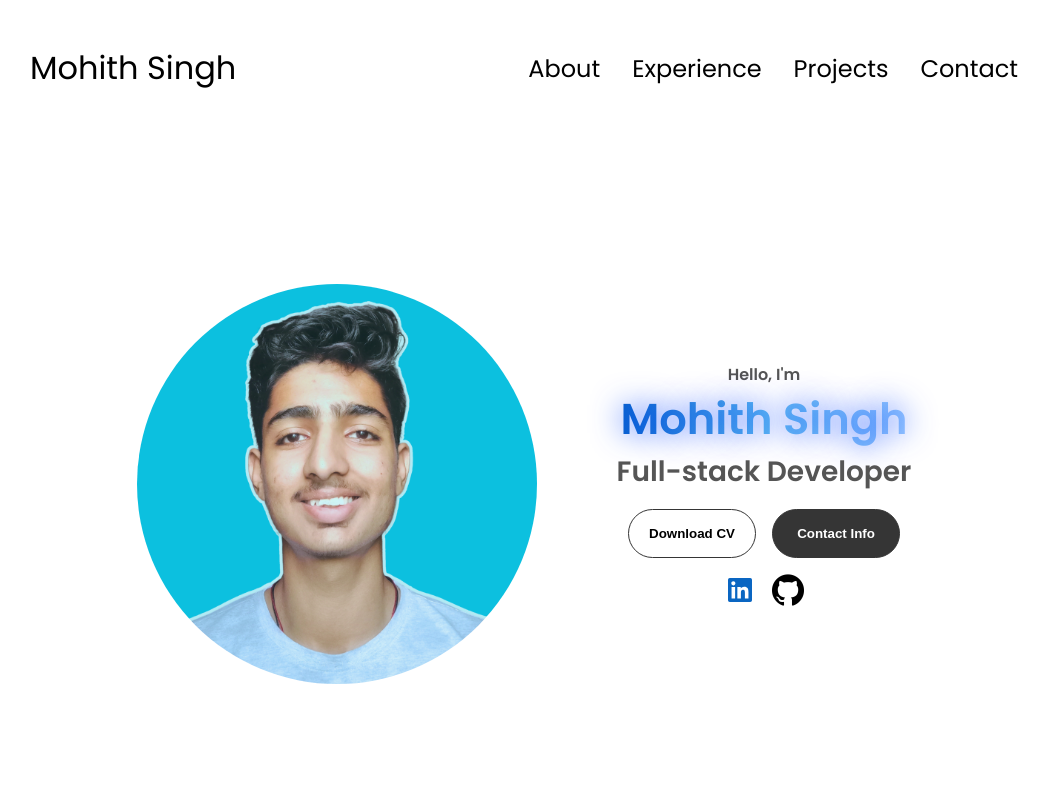
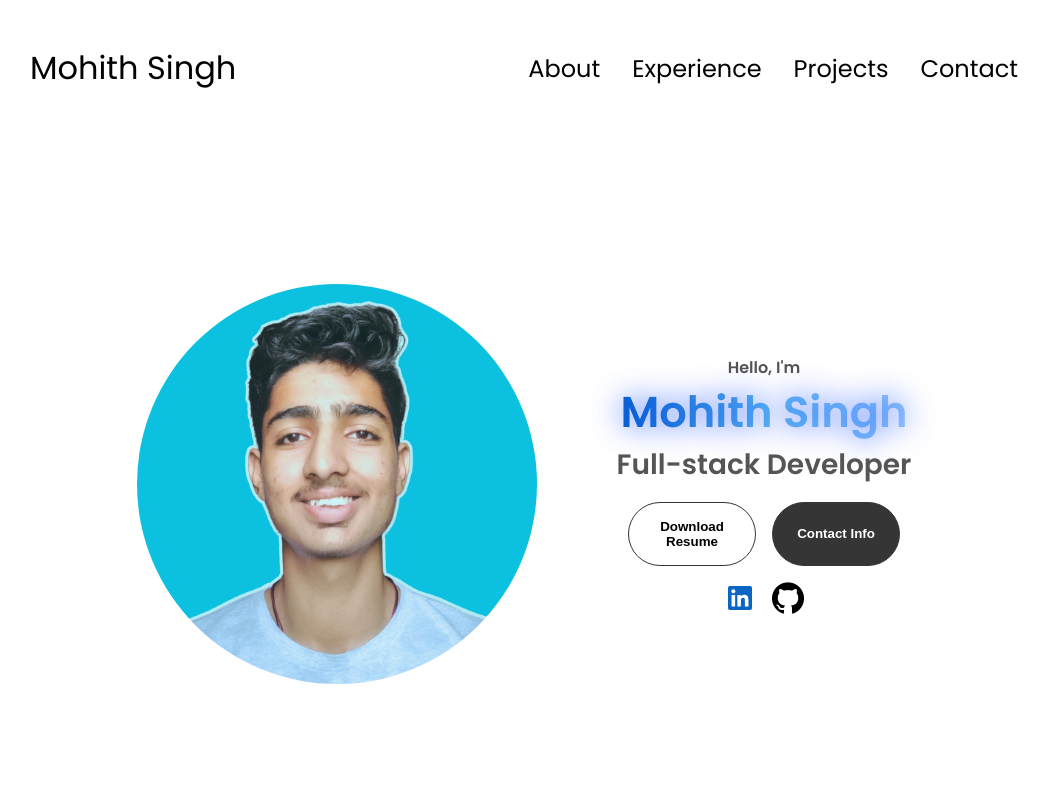
Before and after one commit to Mohith1490/Portfolio, a plain HTML site: page index.html in a window 1280 px wide. Shown: the top 800 px of the page, without its empty margins (116-1165 px from the left). Drawn offline with Linux system fonts and the light colour scheme.

Commit message:
added resume

```diff
--- a/index.html
+++ b/index.html
@@ -48,8 +48,8 @@
       <h1 class="title text-color">Mohith Singh</h1>
       <p class="section__text__p2">Full-stack Developer</p>
       <div class="btn-container">
-        <button class="btn btn-color-2" onclick="window.open('./assets/mohithsingh.pdf')">
-          Download CV
+        <button class="btn btn-color-2" onclick="window.open('./assets/newresume.pdf')">
+          Download Resume
         </button>
         <button class="btn btn-color-1" onclick="location.href='./#contact'">
           Contact Info
```
Also changed, not shown: 1 other file.
